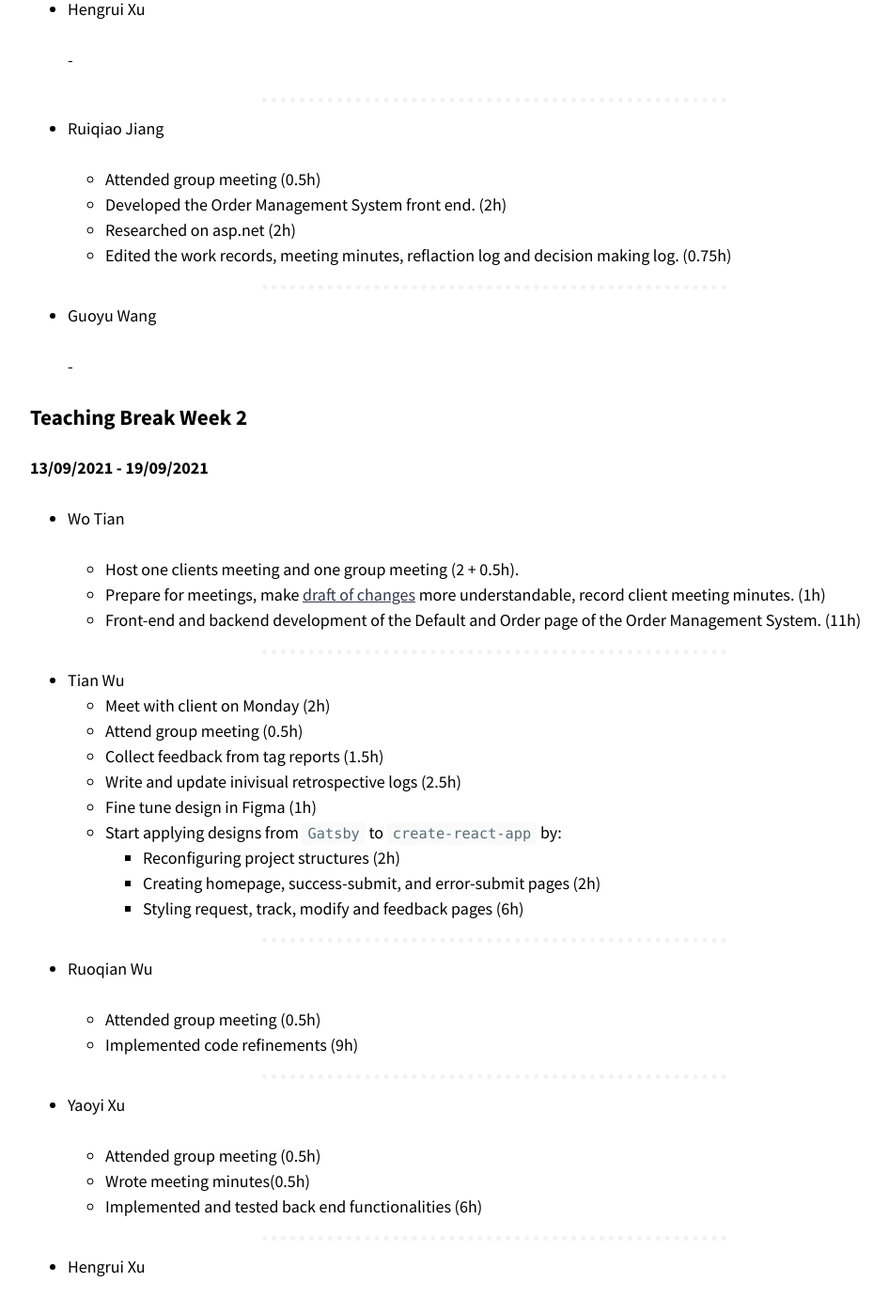
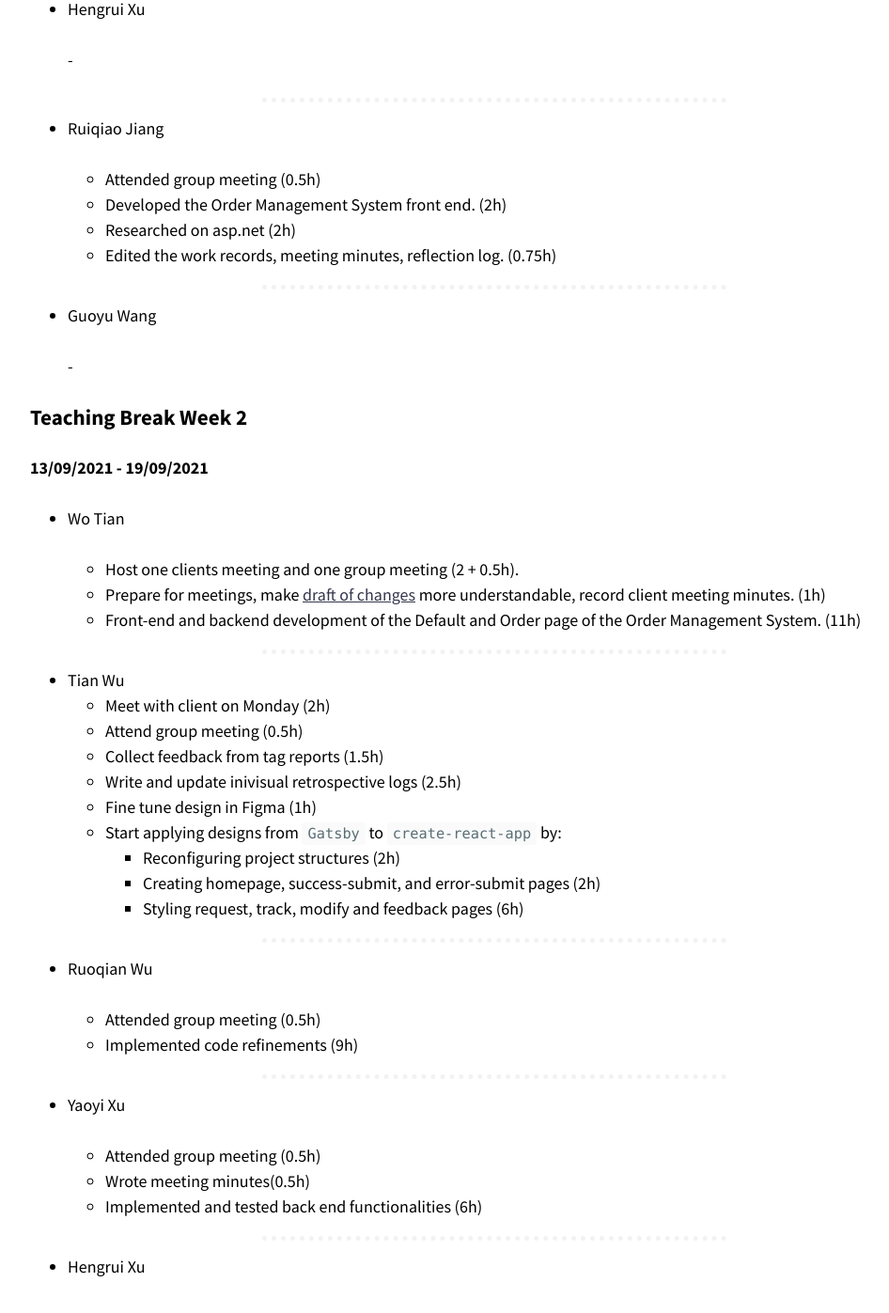
Before and after one commit to optofab/optofab.github.io, a Jekyll site: the page built from work_records.md, in a window 1280 px wide and 1400 px high, scrolled down 11787 px. Shown: the top 1397 px of the window at 94% size, without its empty margins (114-1060 px from the left). Built offline with Jekyll 4.4.1, drawn with Linux system fonts in a browser that asks for light colours; nearby versions of some CDN libraries; emoji names are drawn with the system emoji font; some of the changed text lies outside the part shown.

Commit message:
Update work_records.md

```diff
--- a/work_records.md
+++ b/work_records.md
@@ -481,7 +481,7 @@
   - Attended group meeting (0.5h)
   - Developed the Order Management System front end. (2h)
   - Researched on asp.net (2h)
-  - Edited the work records, meeting minutes, reflaction log and decision making log. (0.75h)
+  - Edited the work records, meeting minutes, reflection log. (0.75h)
 
 <hr class="hr-dotted">
 
@@ -539,6 +539,7 @@
 
   -  Researched on asp.net (1.5h)
   -  Front-end development of the part, side and optical/photonic page of the Order Management System. (3h)
+  -  Edited the work records, reflection log. (0.5h)
 
 
 <hr class="hr-dotted">
```
